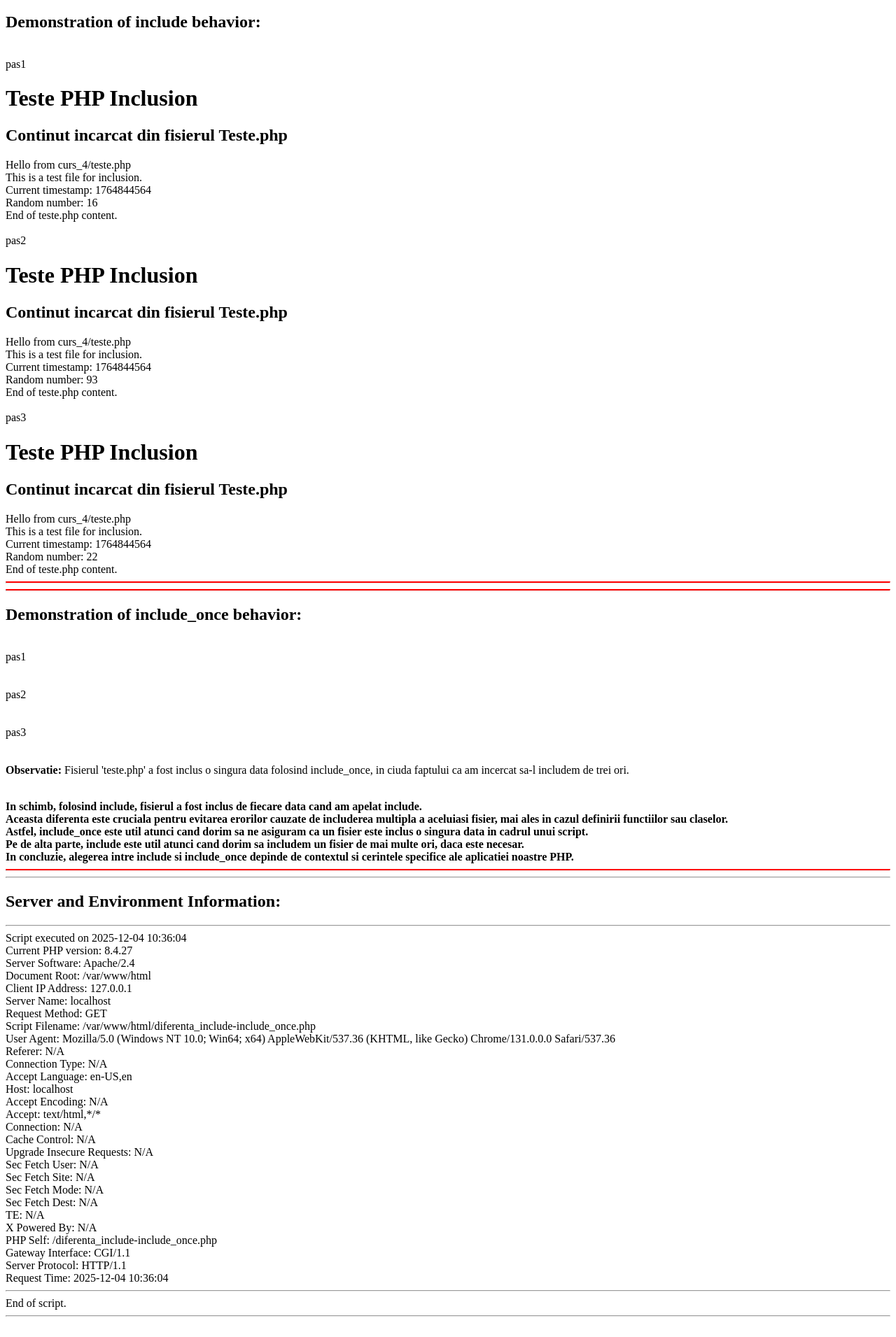
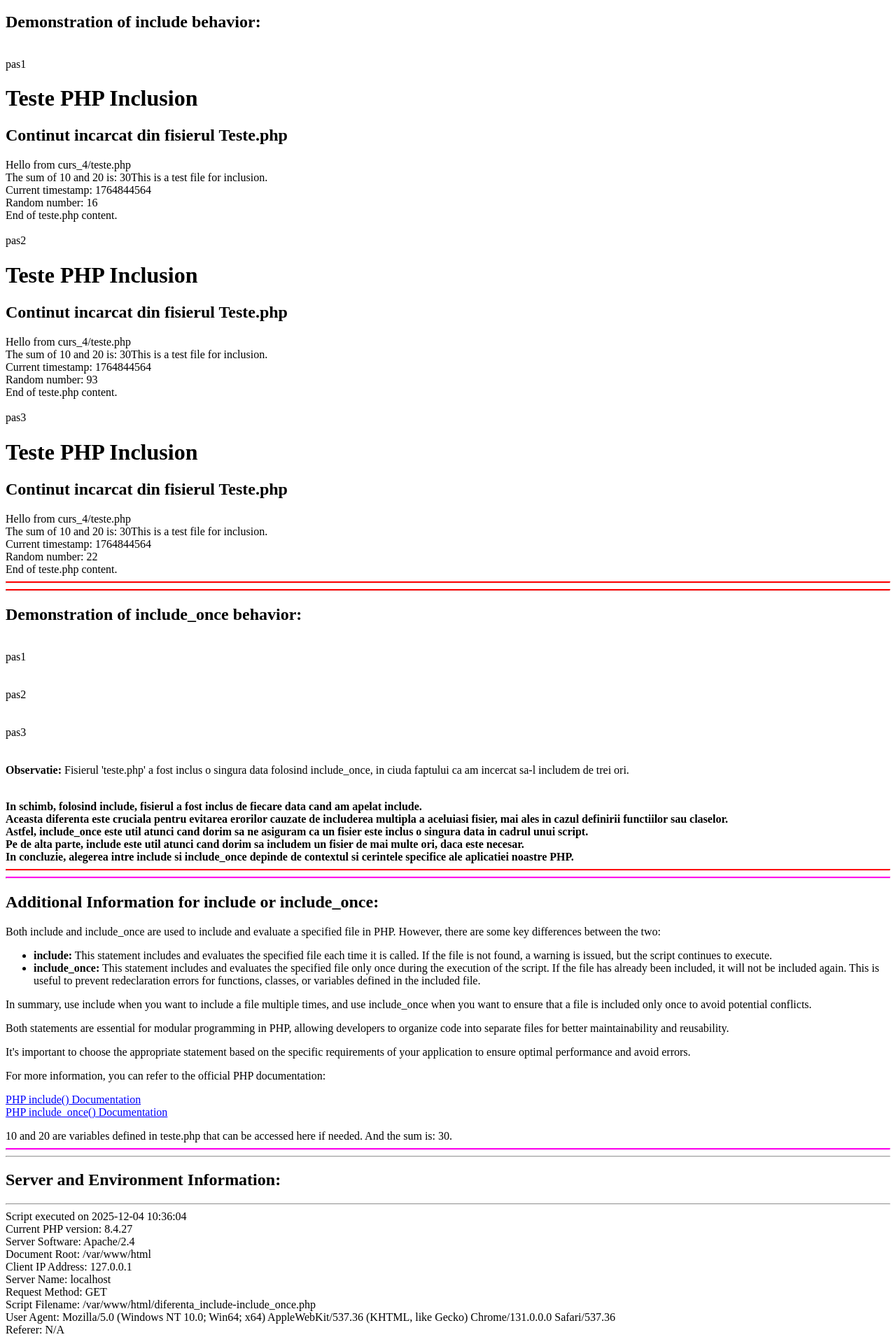
Before and after one commit to AlinRosca10/PHP_CORE, a PHP site: page /diferenta_include-include_once.php in a window 1280 px wide. Shown: the part 321-2232 px from the top of the page at 70% size. Before the commit the page ends 2203 px from the top, so only its background shows below. Run offline with PHP 8.4, Linux system fonts and the light colour scheme.

Commit message:
Includerea integrala a logicii fisierelor in PHP: variabile, algoritmi, functii, metode

```diff
--- a/diferenta_include-include_once.php
+++ b/diferenta_include-include_once.php
@@ -74,6 +74,24 @@
     echo "<br /><strong>In concluzie, alegerea intre include si include_once depinde de contextul si cerintele specifice ale aplicatiei noastre PHP.</strong>";
     echo "<hr style='border-top: 2px solid #ff0000;'>";
 
+    echo "<hr style='border-top: 2px solid #ff00ee;'>";
+    echo "<h2>Additional Information for include or include_once:</h2>";
+    echo "<p>Both include and include_once are used to include and evaluate a specified file in PHP. However, there are some key differences between the two:</p>";
+    echo "<ul>";
+    echo "<li><strong>include:</strong> This statement includes and evaluates the specified file
+    each time it is called. If the file is not found, a warning is issued, but the script continues to execute.</li>";
+    echo "<li><strong>include_once:</strong> This statement includes and evaluates the specified file only once during the execution of the script. If the file has already been included, it will not be included again. This is useful to prevent redeclaration errors for functions, classes, or variables defined in the included file.</li>";
+    echo "</ul>";
+    echo "<p>In summary, use include when you want to include a file multiple times, and use include_once when you want to ensure that a file is included only once to avoid potential conflicts.</p>";
+    echo "<p>Both statements are essential for modular programming in PHP, allowing developers to organize code into separate files for better maintainability and reusability.</p>";
+    echo "<p>It's important to choose the appropriate statement based on the specific requirements of your application to ensure optimal performance and avoid errors.</p>";
+    echo "<p>For more information, you can refer to the official PHP documentation:</p>";
+    echo "<a href='https://www.php.net/manual/en/function.include.php' target='_blank' style='color: blue;'>PHP include() Documentation</a><br>";
+    echo "<a href='https://www.php.net/manual/en/function.include-once.php' target='_blank' style='color: blue;'>PHP include_once() Documentation</a>";
+    echo "</p>";
+    echo "$x and $y are variables defined in teste.php that can be accessed here if needed. And the sum is: $sum.";
+    echo "<hr style='border-top: 2px solid #ff00ee;'>";
+
     echo "<hr>";
     echo "<h2>Server and Environment Information:</h2>";
     echo "<hr>";
--- a/teste.php
+++ b/teste.php
@@ -3,6 +3,12 @@
 <?php
     echo "Hello from curs_4/teste.php";
     echo "<br>";
+
+    $x = 10;
+    $y = 20;
+    $sum = $x + $y;
+    echo "The sum of $x and $y is: $sum";
+
     echo "This is a test file for inclusion.";
     echo "<br>";
     echo "Current timestamp: " . time();
```
